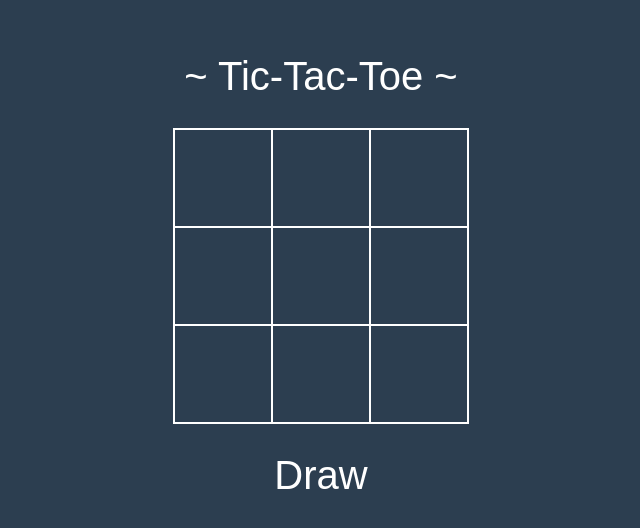
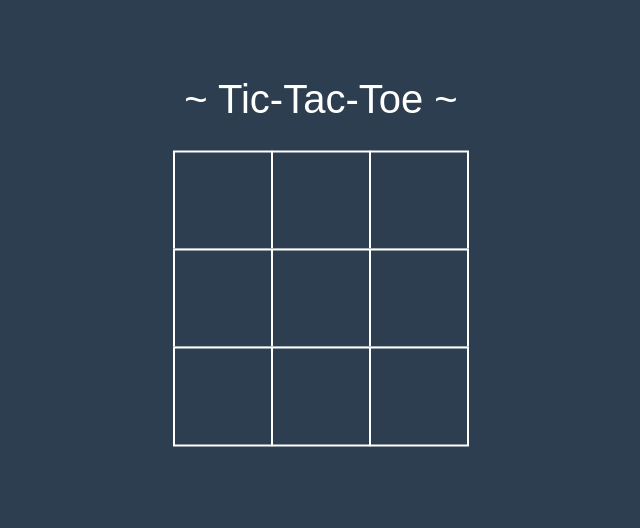
Before and after one commit to paarth17032000/Tic-Tac-Toe, a React (Create React App) app: page / in a window 1280 px wide. Shown: the part 124-652 px from the top of the page, without its empty margins (319-959 px from the left). Built offline with nearby package versions, Linux system fonts and the light colour scheme.

Commit message:
Update game.js

```diff
--- a/src/components/game.js
+++ b/src/components/game.js
@@ -71,8 +71,6 @@ function Winner(squares){
         const [a,b,c] = lines[i];
         if( squares[a] && squares[a] === squares[b] && squares[b] === squares[c])
             return `${squares[a]} wins`;
-        else
-            return `Draw`;
     }
     return null;
 }
```
